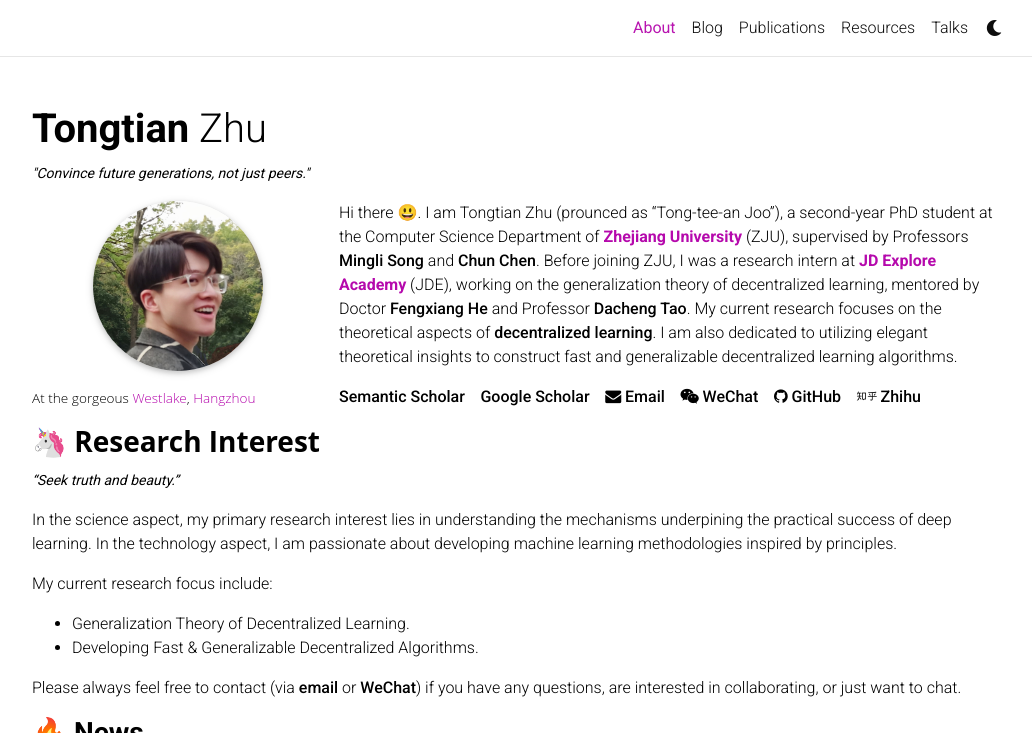
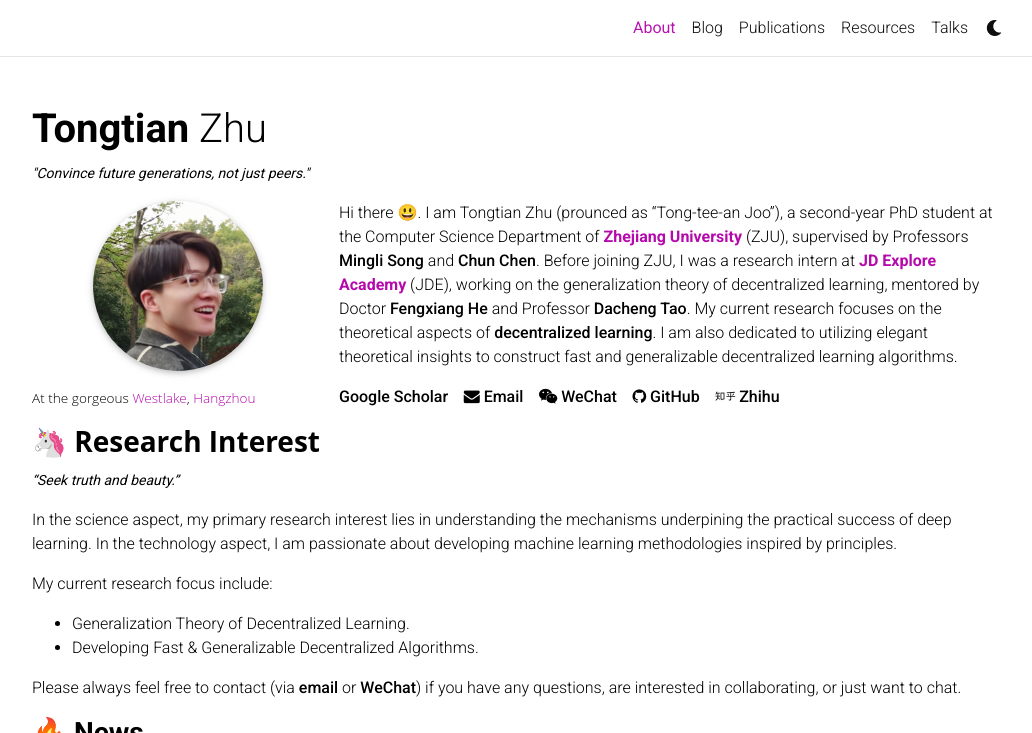
Before and after one commit to Raiden-Zhu/Raiden-Zhu.github.io, a Jekyll site: the page built from _pages/about.md, in a window 1280 px wide and 900 px high, cut to the strip 0-733 px from the top of the window. Shown: the whole strip, without its empty margins (123-1155 px from the left). Built offline with Jekyll 4.4.1, drawn with Linux system fonts in a browser that asks for light colours; full-size pictures stand in for the smaller copies a plugin makes; comment, search, counter and statistics services are not loaded; a style sheet for code colours, icons or effects is not loaded.

Commit message:
Update about.md

```diff
--- a/_pages/about.md
+++ b/_pages/about.md
@@ -22,7 +22,7 @@
 Before joining ZJU, I was a research intern at [<span style="font-weight: bold; color: #B509AC;">JD Explore Academy</span>](https://corporate.jd.com/) (JDE), working on the generalization theory of decentralized learning,  mentored by Doctor [**Fengxiang He**](https://fengxianghe.github.io/) and Professor [**Dacheng Tao**](https://www.sydney.edu.au/engineering/about/our-people/academic-staff/dacheng-tao.html).
 My current research focuses on the theoretical aspects of **decentralized learning**. I am also dedicated to utilizing elegant theoretical insights to construct fast and generalizable decentralized learning algorithms.
 
-<i class="fa-solid fa-book-open-cover"></i> [**Semantic Scholar**](https://www.semanticscholar.org/author/Tongtian-Zhu/2173757802) &nbsp;&nbsp; <i class="ai ai-google-scholar"></i> [**Google Scholar**](https://scholar.google.com/citations?user=QvBDUsIAAAAJ&hl=en) &nbsp;&nbsp; <!--<i class="fa fa-twitter"></i> [**Twitter**](https://twitter.com/Raiden13238619/) &nbsp;&nbsp;--> <i class="fa fa-envelope"></i> [**Email**](mailto:raiden@zju.edu.cn) &nbsp;&nbsp; <i class="fa fa-weixin"></i> [**WeChat**](https://raw.githubusercontent.com/Raiden-Zhu/Raiden-Zhu.github.io/master/assets/img/WeChat_QR_code.jpg) &nbsp;&nbsp;  <i class="fa fa-github"></i> [**GitHub**](https://github.com/Raiden-Zhu) &nbsp;&nbsp; <i class="fab fa-zhihu"></i> [**Zhihu**](https://www.zhihu.com/people/you-li-70-94)
+<i class="ai ai-google-scholar"></i> [**Google Scholar**](https://scholar.google.com/citations?user=QvBDUsIAAAAJ&hl=en) &nbsp;&nbsp; <!--<i class="fa fa-twitter"></i> [**Twitter**](https://twitter.com/Raiden13238619/) &nbsp;&nbsp;--> <i class="fa fa-envelope"></i> [**Email**](mailto:raiden@zju.edu.cn) &nbsp;&nbsp; <i class="fa fa-weixin"></i> [**WeChat**](https://raw.githubusercontent.com/Raiden-Zhu/Raiden-Zhu.github.io/master/assets/img/WeChat_QR_code.jpg) &nbsp;&nbsp;  <i class="fa fa-github"></i> [**GitHub**](https://github.com/Raiden-Zhu) &nbsp;&nbsp; <i class="fab fa-zhihu"></i> [**Zhihu**](https://www.zhihu.com/people/you-li-70-94)
 
 <!-- <br/><br/> -->
 
```
